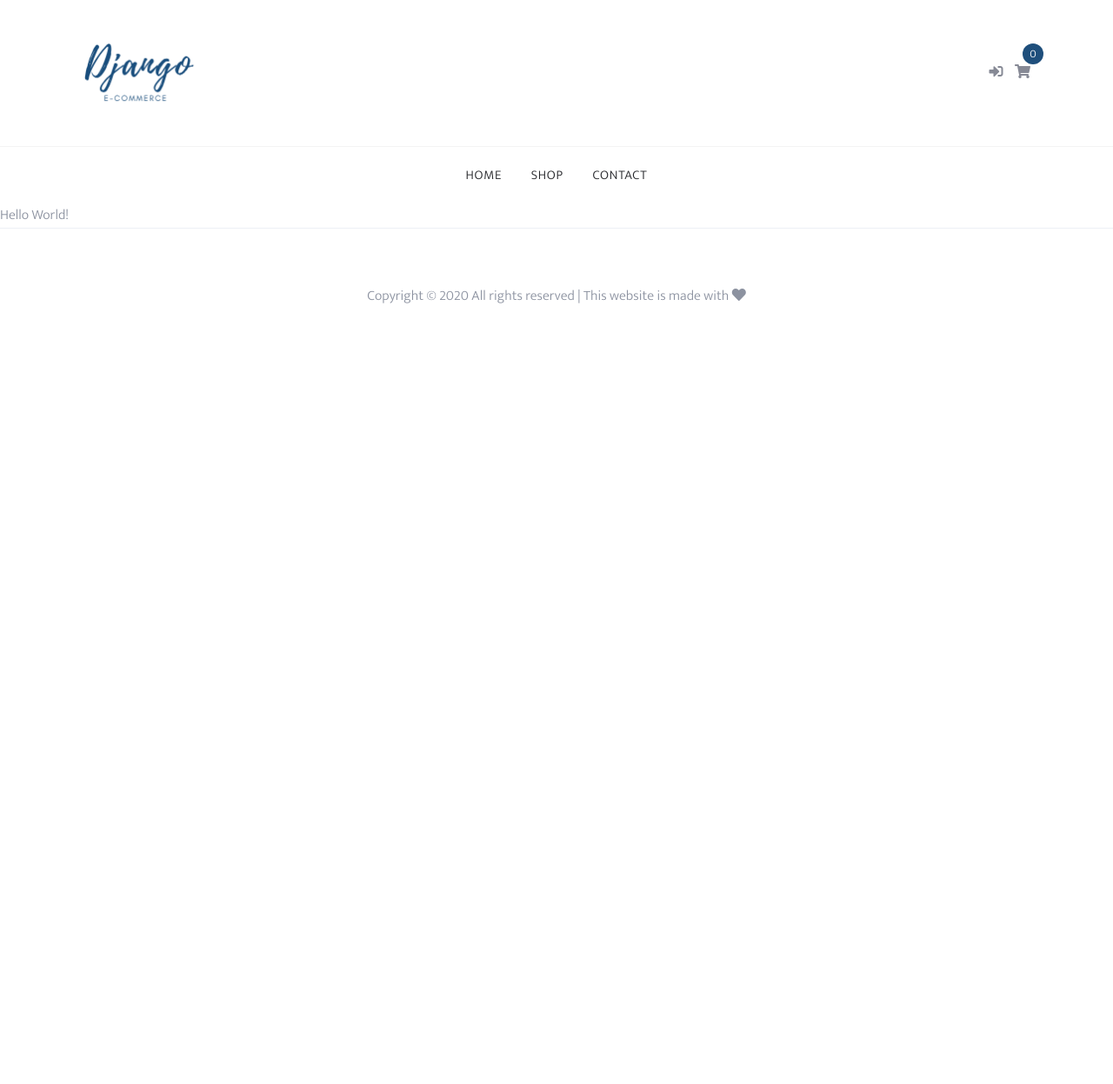
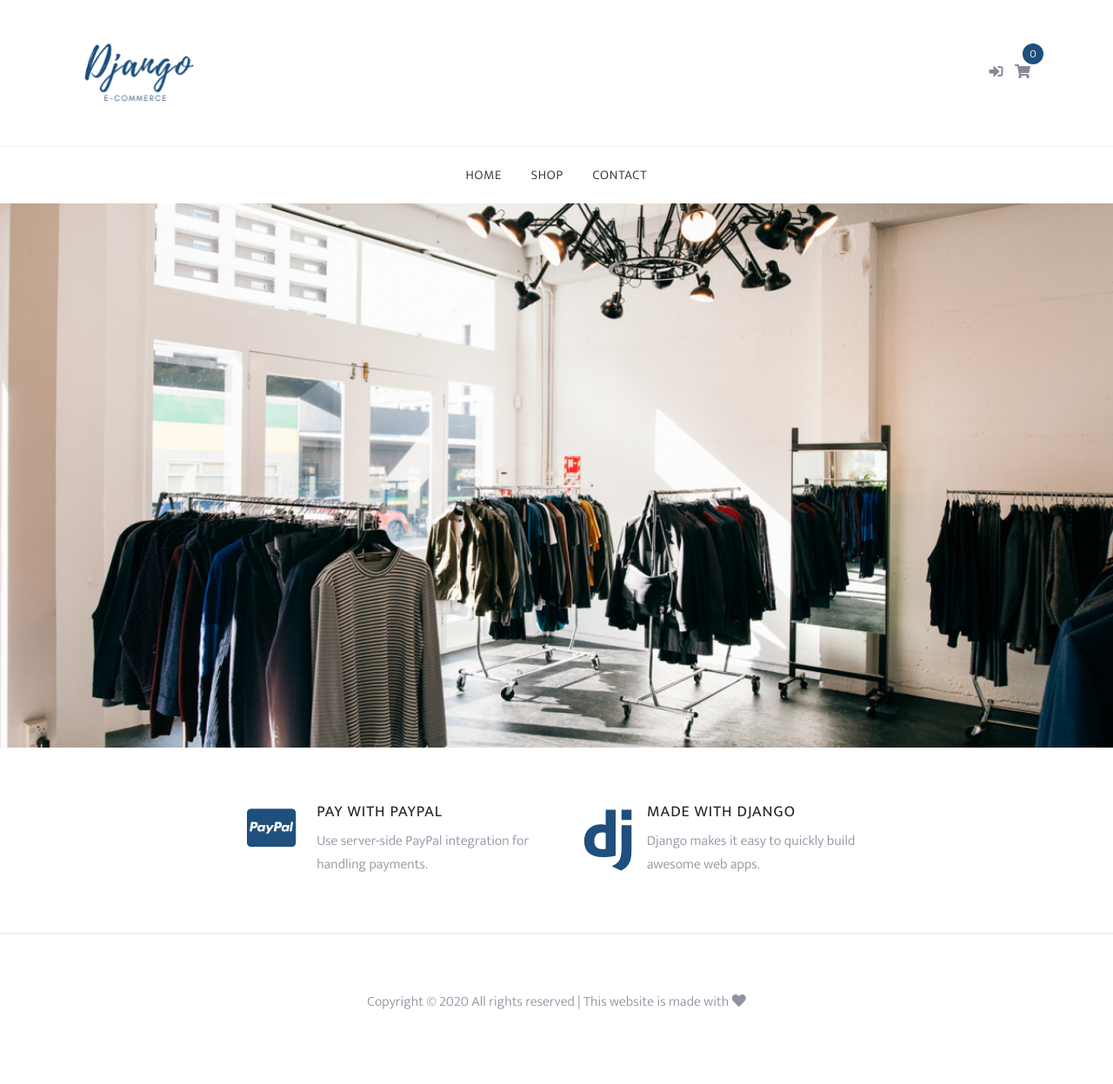
Before and after one commit to fl4viooliveira/django_ecommerce, a Django app: page / in a window 1280 px wide. Shown: the whole page at 87% size. Before the commit the page ends 349 px from the top, so only its background shows below. Run offline with Django 3.2, Linux system fonts and the light colour scheme; some libraries are stand-ins or nearby versions.

Commit message:
home view

```diff
--- a/templates/index.html
+++ b/templates/index.html
@@ -1,6 +1,43 @@
-{% extends 'base.html' %}
+{% extends "base.html" %}
+{% load static %}
 
 {% block content %}
-Hello World!
+
+<div class="site-blocks-cover" style="background-image: url({% static 'images/hero.jpg' %});" data-aos="fade">
+    <div class="container">
+        <div class="row">
+            <div class="col-md-4 pt-5 pt-md-0">
+            </div>
+        </div>
+    </div>
+</div>
+
+<div class="site-section site-section-sm site-blocks-1">
+    <div class="container">
+        <div class="row justify-content-center">
+            <div class="col-md-6 col-lg-4 d-lg-flex mb-4 mb-lg-0 pl-4" data-aos="fade-up" data-aos-delay="">
+                <div class="icon mr-4 align-self-start">
+                    <span><i class="fab fa-cc-paypal"></i></span>
+                </div>
+                <div class="text">
+                    <h2 class="text-uppercase">Pay with Paypal</h2>
+                    <p>Use server-side PayPal integration for handling payments.</p>
+                </div>
+            </div>
+            <div class="col-md-6 col-lg-4 d-lg-flex mb-4 mb-lg-0 pl-4" data-aos="fade-up" data-aos-delay="100">
+                <svg style="width: 100px; margin-right: 10px;" role="img" xmlns="http://www.w3.org/2000/svg"
+                    fill="#1f4f7c" viewBox="0 0 24 24">
+                    <title>Django icon</title>
+                    <path
+                        d="M11.146 0h3.924v18.165c-2.013.382-3.491.535-5.096.535-4.791 0-7.288-2.166-7.288-6.32 0-4.001 2.65-6.6 6.753-6.6.637 0 1.121.051 1.707.204V0zm0 9.143a3.894 3.894 0 0 0-1.325-.204c-1.988 0-3.134 1.223-3.134 3.364 0 2.09 1.096 3.236 3.109 3.236.433 0 .79-.025 1.35-.102V9.142zM21.314 6.06v9.097c0 3.134-.229 4.638-.917 5.937-.637 1.249-1.478 2.039-3.211 2.905l-3.644-1.733c1.733-.815 2.574-1.529 3.109-2.625.561-1.121.739-2.421.739-5.835V6.059h3.924zM17.39.021h3.924v4.026H17.39V.021z" />
+                </svg>
+                <div class="text">
+                    <h2 class="text-uppercase">Made with Django</h2>
+                    <p>Django makes it easy to quickly build awesome web apps.</p>
+                </div>
+            </div>
+        </div>
+    </div>
+</div>
 
 {% endblock content %}
```
